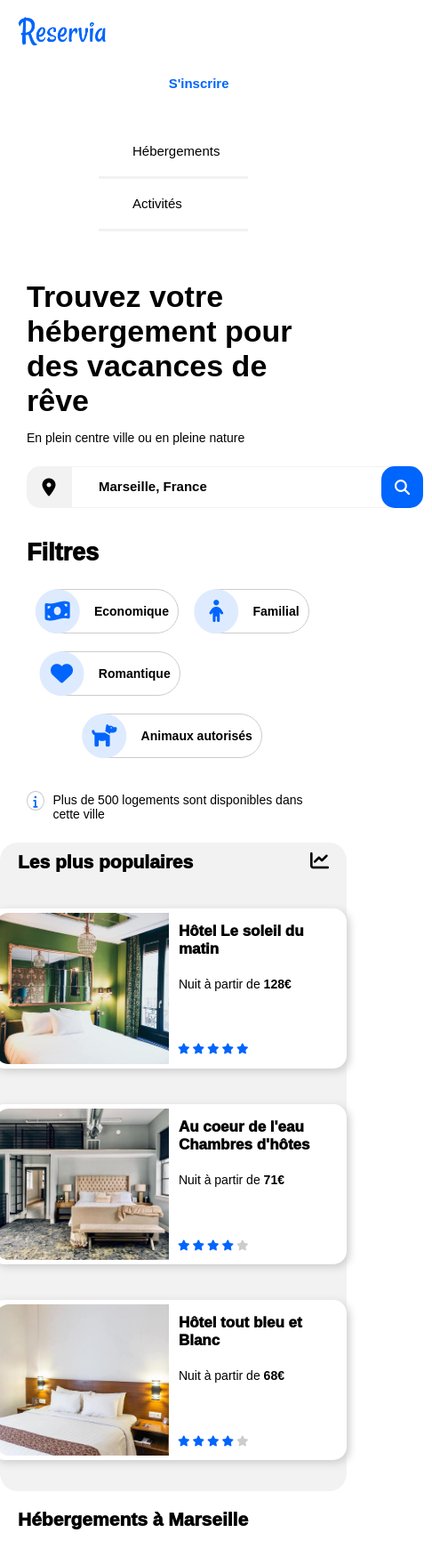
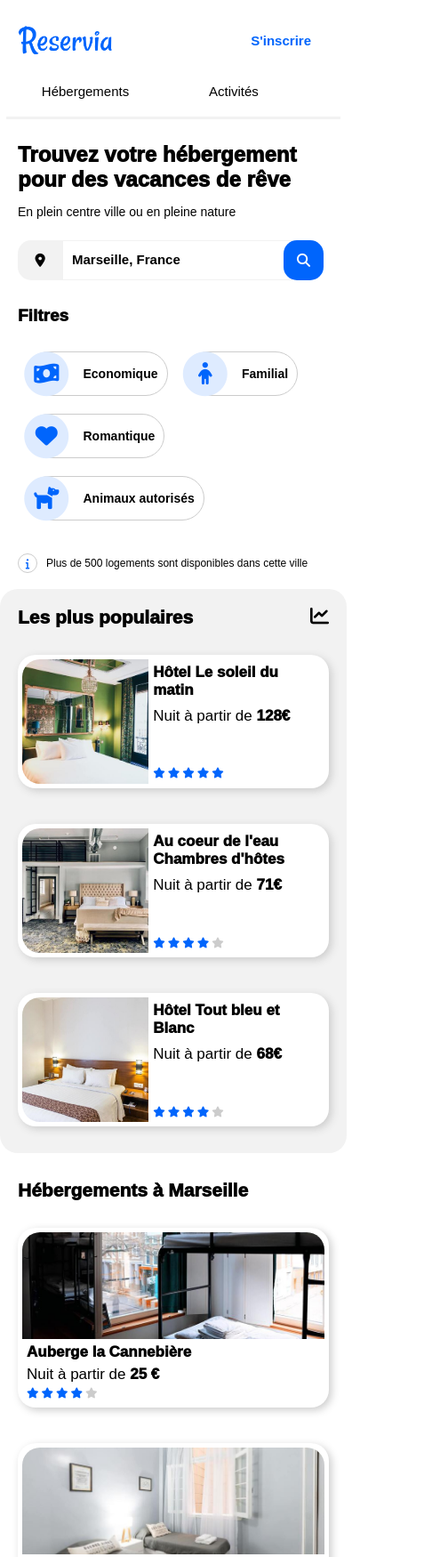
Before and after one commit to SAEZITO/Openclassroomprojet2, a plain HTML site: page Projet 2 - site- Reservia.html in a window 390 px wide. Shown: the top 1750 px of the page at 89% size, 486 px wide, since content can reach past the window. Drawn offline with Linux system fonts and the light colour scheme; a web font is replaced by a local one.

Commit message:
revision du code avant session de mentorat

```diff
--- a/Projet 2 - site- Reservia.html
+++ b/Projet 2 - site- Reservia.html
@@ -37,15 +37,15 @@
 
 			</nav>
 	</header>
-		<div class="search">
+	<div class="search">
 
     		<h1>Trouvez votre hébergement pour des vacances de rêve</h1>
     		<p>En plein centre ville ou en pleine nature</p>
 
 
 		<div class="position">
-			<form class="position" method="post">
-       			<label class="searchbar" for="search"><i class="fas fa-map-marker-alt"></i></label>	<!-- Logo de position -->
+			<form class="searchbar" method="post">
+       			<label class="iconposition" for="search"><i class="fas fa-map-marker-alt"></i></label>	<!-- Logo de position -->
        			<input type="text" class="greybrdr" placeholder="Marseille, France">
        			<button type="submit" class="bgblue">
        			<span class="iconsearch"><i class="fas fa-search"></i></span>
@@ -103,7 +103,7 @@
 		</div>
 
 			<p class="inforesult"><span class="circle"><i class="fas fa-info fa-stack-1x boldblue"></i></span> Plus de 500 logements sont disponibles dans cette ville</p>
-</div>
+	</div>
 <div class="centrepage">
 <section id="hebergement" class="hebergement">
 
@@ -261,7 +261,7 @@
                		<img class="imgtendance" alt="Hôtel tout bleu et Blanc" src="images/hebergements/4_small/febrian-zakaria-sjvU0THccQA-unsplash.jpg">
             	</div>
                 <div class="cardinfo2">
-               		<h3 class="cardfooter">Hôtel tout bleu et Blanc</h3>
+               		<h3 class="cardfooter">Hôtel Tout bleu et Blanc</h3>
                 	<p class="cardfooter">Nuit à partir de <b>68€</b></p>
                 	<i class="fas fa-star boldblue">
                 		<i class="fas fa-star boldblue"></i>
@@ -281,7 +281,7 @@
                     <h2>Activités à Marseille</h2>
         <article>
 
-        		<div class="activit">
+        		<div class="activ">
                     <div class="card3">
                     	<div class="cardimage3 imgact1">
                     		<img class="imgact" alt="Vieux port de Marseille" src="images/activites/4_small/reno-laithienne-QUgJhdY5Fyk-unsplash.jpg">
@@ -292,7 +292,7 @@
                     </div>
                 </div>
 
-                <div class="activit">
+                <div class="activ">
 
                     <div class="card3">
                     	<div class="cardimage3 imgact2">
@@ -314,7 +314,7 @@
 
                 </div>
 
-              	<div class="activit">
+              	<div class="activ">
                     <div class="card3">
                     	<div class="cardimage3 imgact1">
                     		<img class="imgact" alt="Parc National des Calanques" src="images/activites/4_small/kilyan-sockalingum-NR8-cBCN3aI-unsplash.jpg">
@@ -325,7 +325,7 @@
                     </div>
                 </div>
 
-                <div class="activit">
+                <div class="activ">
 
                     <div class="card3">
                     	<div class="cardimage3 imgact4">
--- a/Projet2-style-Reservia.css
+++ b/Projet2-style-Reservia.css
@@ -18,62 +18,112 @@ body
 	font-family: 'Raleway', Arial, Verdana, sans-serif;
     margin: 0px;
 }
+h1
+{
+    margin: 0;
+    font-weight: 1000;
+}
+h2
+{
+    margin: 1rem 0;
+    display: flex;
+    justify-content: space-between;
+    font-size: 2.1rem;
+    font-weight: 1000;
+}
+h3
+{
+    font-weight: 1000;
+    font-size: 1.9rem;
+    margin-right: 2rem;
+}
+h4
+{
+    font-weight: 1000;
+    font-size: 1.5rem;
+    margin: 0.5rem;
+}
+h5
+{
+    font-size: 1.7rem;
+    cursor: pointer;
+    margin: 5rem 0 0 0;
+    font-weight: 1000;
+}
+a
+{
+    color: black;
+    text-decoration-line: none;
+}
+a:hover
+{
+    color: #0065FC;
+}
+b
+{
+    font-weight: 1000;
+}
+p
+{
+    font-size: 1.4rem;
+}
 .container
 {
     max-width: 1440px;
     margin: 0 auto;
     font-size: 1.2rem;
 }
-a
+header
 {
-    color: black;
-    text-decoration-line: none;
-}
-b
-{
-    font-weight: 900;
-}
-p
-{
-    font-size: 1.4rem;
+       margin-bottom: 3rem;
 }
 nav
 {
 	display: flex;
 	justify-content: space-between;
 	align-items: center;
-    margin-bottom: 2em;
 }
 
-header nav a:hover 			/*placer un liseret au survol des choix de l'en-tête*/
+header nav a:hover
 {
+    padding-top: 3rem;
     border-top: 2.5px solid #0065FC;
     color: #0065FC;
-}
+}                                               /*placer un liseret au survol des choix de l'en-tête*/
 nav a
 {
     font-size: 1.5rem;
-    padding: 2.5rem 2rem 4rem 2rem;
+    padding: 3rem;
+}
+nav div
+{
+    padding: 2.1rem;
 }
 .navlogo
 {
-    margin-right: 95rem;
+   display: flex;
+   flex-grow: 1;
+   height: 5rem;
 }
-.logo
+
+/*Partie destinée à la recherche*/
+.search
 {
-    padding-top: 2.1rem;
-    width: 10rem;
-    height: 5rem;
+    display: flex;
+    flex-direction: column;
+    margin-bottom: 3rem;
 }
+
 .position
 {
     display: flex;
-    flex-wrap: nowrap;
-    font-weight: bold;
-    background: none;
-    margin-top: 1rem;
+    margin: 1rem 0;
 }
 .searchbar
+{
+    display: flex;
+}
+.iconposition
 {
     display: flex;
     justify-content: space-around;
@@ -81,7 +131,6 @@ nav a
     border-top-left-radius: 15px;
     border-bottom-left-radius: 15px;
     background-color: #F2F2F2F2;
-    height: 100%;
     width: 5rem;
     font-size: 1.5rem;
 }
@@ -92,11 +141,27 @@ input::placeholder
     font-size: 1.5rem;
     opacity: 1;
 }
-button
+.greybrdr
 {
-    display: flex;
-    align-items: center;
+    border: 1px solid #F2F2F2F2;
+    padding: 0 7rem 0 1rem;
 }
+.bgblue
+{
+    background-color: #0065FC;
+    color: white;
+    border-top-right-radius: 15px;
+    border-bottom-right-radius: 15px;
+    border: none;
+    font-size: 1.7rem;
+    font-weight: 500;
+    padding: 1.5rem;
+}
+.iconsearch
+{
+    display: none;
+}
+
 .filtre
 {
     display: flex;
@@ -105,6 +170,11 @@ button
     margin-top: 2rem;
     font-size: 1.9rem;
 }
+.titlefilter
+    {
+        font-size: 1.9rem;
+        margin-right: 3rem;
+    }
 .filterbut
 {
     display: flex;
@@ -154,7 +224,7 @@ button
     top: 7px;
 }
 
-
+/* partie du milieu avec hebergements et tendances*/
 .centrepage
 {
     display: flex;
@@ -167,14 +237,10 @@ button
 {
     display: flex;
     flex-direction: column;
-    flex-wrap: nowrap;
-    justify-content: flex-start;
     padding: 1rem 3rem;
     background-color: #F2F2F2;
     border-radius: 20px;
     width: 65%;
-    margin-bottom: 2rem;
-
 }
 article
 {
@@ -183,33 +249,41 @@ article
     flex-wrap: wrap;
     align-content: space-between;
     justify-content: space-between;
-    min-height: 50rem;
     margin-top: 2rem;
+    min-height: 51rem;
 }
 .card
 {
     display: flex;
     flex-direction: column;
-    align-items: center;
-    border-radius: 20px;
     width: 27rem;
     padding: 0.5rem;
+    margin: 0;
     background-color: white;
     border-radius: 2rem;
     box-shadow: 3px 3px 10px #CCCCCC;
     cursor: pointer;
-    margin-bottom: 2rem;
 }
 .cardimage
 {
     display: flex;
-    flex-wrap: nowrap;
-    flex-direction: column;
-    justify-content: flex-start;
     width: 100%;
+    height: 14rem;
     margin: 0;
     padding: 0;
 }
+.photoHeber
+{
+   width: 100%;
+   border-top-right-radius: 2rem;
+   border-top-left-radius: 2rem;
+   object-fit: cover;
+}
+.cardfooter
+{
+    margin: 0.5rem 0;
+}
+
 .cardinfo , .cardinfo2, .cardinfo3
 {
     display: flex;
@@ -217,43 +291,25 @@ article
     justify-content: space-between;
     font-size: 1.2rem;
     width: 100%;
-    padding: 1rem 0 1rem 1rem;
+    padding: 1rem;
     box-sizing: border-box;
 }
-.cardfooter
+.card:hover , .card2:hover , .card3:hover
 {
-    margin: 0.1rem;
+    transform: scale(1.2);
+    transition-duration: 1.5s;
 }
-.cardinfo2 i
-{
-    padding-top: 2rem;
-    font-size: 1.2rem;
-}
-.photoHeber
-{
-   display: block;
-   width: 100%;
-   height: 14rem;
-   border-top-right-radius: 20px;
-   border-top-left-radius: 20px;
-   object-fit: cover;
-}
+
 .tendances
 {
   display: flex;
     flex-direction: column;
-    justify-content: flex-start;
     padding: 1rem 3rem;
     background-color: #F2F2F2;
     border-radius: 20px;
     width: 25%;
-    margin-bottom: 2rem;
 }
-.card2:hover , .card:hover , .card3:hover
-{
-    transform: scale(1.2);
-    transition-duration: 1.5s;
-}
+
 .card2
 {
     display: flex;
@@ -261,10 +317,10 @@ article
     width: 100%;
     height: 15rem;
     text-align: left;
-    margin: 0 0 2rem 0;
     padding: 0.5rem;
+    margin: 0 0 5rem 0;
     background-color: white;
-    border-radius: 15px;
+    border-radius: 2rem;
     box-shadow: 3px 3px 10px #CCCCCC;
     cursor: pointer;
 }
@@ -276,7 +332,7 @@ article
     margin: 0;
     padding: 0;
     height: 100%;
-    width: 20rem;
+    width: 25rem;
 
 }
 .imgtendance
@@ -284,10 +340,17 @@ article
     display: flex;
     height: 100%;
     width: 100%;
-    border-top-left-radius: 15px;
-    border-bottom-left-radius: 15px;
+    border-top-left-radius: 2rem;
+    border-bottom-left-radius: 2rem;
     object-fit: cover;
 }
+
+.cardinfo2 i
+{
+    padding-top: 2rem;
+}
+
+/*Partie centrale du bas:  Activités à Marseille*/
 .activités
 {
     display: flex;
@@ -295,20 +358,21 @@ article
     padding: 0;
     margin: 0;
 }
-.activit
+.activ
 {
     display: flex;
     flex-wrap: wrap;
     align-content: space-between;
-    width: 25%;
+    width: 23%;
 }
 .card3
 {
     display: flex;
     flex-direction: column;
+    width: 100%;
     padding: 0;
     background-color: white;
-    border-radius: 15px;
+    border-radius: 2rem;
     box-shadow: 3px 3px 10px #CCCCCC;
     cursor: pointer;
 }
@@ -319,48 +383,41 @@ article
     padding: 0;
     width: 100%;
     flex-direction: column;
-    justify-content: center;
 }
-.imgact1
-{
-    height: 45rem;
-    width: 33rem;
-}
+
 .imgact
 {
     border-radius: 15px 15px 0px 0px;
     object-fit: cover;
-    box-sizing: border-box;
     height: 100%;
 }
 
+.imgact1
+{
+    height: 45rem;
+}
 .imgact2
 {
     height: 25rem;
-    width: 33rem;
 }
-
 .imgact3
 {
     height: 11rem;
-    width: 33rem;
 }
 .imgact4
 {
     height: 20rem;
-    width: 33rem;
 }
 .imgact5
 {
     height: 16rem;
-    width: 33rem;
 }
+
+
 footer
 {
     display: flex;
-    justify-content: space-between;
     background-color: #F2F2F2;
-    width: 100%;
     margin: 3rem 0 0 0;
     padding: 5rem 4rem;
     box-sizing: border-box;
@@ -369,20 +426,18 @@ footer
 li
 {
     list-style: none;
-    margin-right: 30rem;
+    margin: 1rem 0 0 0;
     padding: 0;
 }
 ul
 {
     font-weight: 500;
-    font-size: 1.5rem;
+    font-size: 1.4rem;
     padding: 0rem;
-    margin-top: 1rem;
+    margin: 2rem 25rem 0 0;
 }
-.iconsearch
-{
-    display: none;
-}
+
+
 .cyan
 {
     color: #DEEBFF;
@@ -392,58 +447,13 @@ ul
     color: #0065FC;
     font-weight: bold;
 }
-.bgblue
-{
-    background-color: #0065FC;
-    color: white;
-    border-top-right-radius: 15px;
-    border-bottom-right-radius: 15px;
-    border: none;
-    font-size: 1.4rem;
-    font-weight: 600;
-    padding: 2rem;
-}
 .grey
 {
     color: #CCCCCC;
 }
-.greybrdr
-{
-    border: 1px solid #F2F2F2F2;
-    padding: 0 7rem 0 1rem;
-}
-h1
-{
-    margin: 0;
-}
-h2
-{
-    margin: 1rem 0;
-    display: flex;
-    justify-content: space-between;
-    font-size: 2.1rem;
-    font-weight: 1000;
-}
-h3
-{
-    font-weight: 1000;
-    font-size: 1.7rem;
-    margin-right: 2rem;
-}
-h4
-{
-    font-weight: 800;
-    font-size: 1.6rem;
-    margin: 1rem;
-    cursor: pointer;
-}
-h5
-{
-    font-size: 1.7rem;
-    cursor: pointer;
-    margin: 0;
-    font-weight: 800;
-}
+
+
+
 
 /** Mobile **/
 @media (max-width: 480px)
@@ -454,12 +464,20 @@ h5
         max-width: inherit;
 
     }
+    header
+    {
+        margin-bottom: 1rem;
+    }
     header nav a:hover
     {
     color: #0065FC;
     border-top: 0;
     }
-
+    nav a, nav div
+    {
+        padding: 2rem;
+        margin: 0;
+    }
     nav
      {
         flex-wrap: wrap;
@@ -470,9 +488,7 @@ h5
      nav :nth-child(3) , nav :nth-child(2)
      {
         order: 3;
-        padding: 1.8rem;
         border-bottom: 3px solid #F2F2F2;
-        width: 40%;
     }
 
      .navheb:hover , .navact:hover
@@ -480,31 +496,25 @@ h5
     border-bottom: 3px solid #0065FC;
     color: #0065FC;
     }
-
-     .navlogo
-     {
-        width: 40%;
-        display: flex;
-        justify-content: flex-start;
-        margin: 0;
-     }
-
-    .navheb
-    {       }
-    .navinsc
-    {    width: 50%;
-        display: flex;
-        justify-content: flex-end;
-        align-self: flex-end;
+    .navheb, .navact
+    {
+        width: 38%;
+    }
+    .navlogo
+    {
+        width: 20%;
+        padding: 0 0 0 2rem;
     }
     .logo
     {
         padding: 0;
         margin: 0;
     }
+
     .search
     {
         padding: 0 2rem;
+        margin: 0;
     }
     .textsearch
     {
@@ -531,6 +541,7 @@ h5
     .filtre
     {
         flex-wrap: wrap;
+        margin-top: 0;
     }
     .titlefilter
     {
@@ -550,11 +561,14 @@ h5
     {
         margin: 0;
     }
-
+    .inforesult
+    {
+        font-size: 1.2rem;
+    }
     .centrepage
     {
         flex-direction: column-reverse;
-        margin: 0;
+        margin: 1rem 0;
     }
     .card2:hover , .card:hover , .card3:hover
     {
@@ -562,76 +576,86 @@ h5
     }
     article
     {
-        width: 100%;
-        height: 100%;
-        margin: 0 0 1.5rem 0;
-
+        flex-direction: column;
+        margin: 0;
+    }
+    .cardfooter
+    {
+        font-size: 1.7rem;
+        margin: 0 0 0.5rem 0;
     }
     .tendances
     {
         width: 100%;
-        padding: 0;
-        margin: 1rem 0;
+        padding: 1rem 2rem;
+        margin: 0;
+        box-sizing: border-box;
     }
     .hebergement
     {
         width: 100%;
         background: inherit;
-        padding: 0;
+        padding: 1rem 2rem;
+        margin: 1rem 0;
+        box-sizing: border-box;
+    }
+    h5
+    {
         margin: 1rem 0;
     }
-    .activit
+    .activités
+    {
+        width: 100%;
+        padding: 0 2rem;
+        margin: 1rem 0;
+        box-sizing: border-box;
+    }
+    .activ
     {
         width: 100%;
     }
     .cardimage
     {
+        height: 12rem;
         width: 100%;
     }
     .imgact1, .imgact2, .imgact3, .imgact4, .imgact5
     {
-        height: 16rem;
+        height: 12rem;
         width: 100%;
     }
-    .card2
-    {
-        margin: 1rem 2rem;
-    }
-    .card
+    .card, .card2, .card3
     {
         width: 100%;
-        margin: 2rem;
+        margin: 2rem 0;
+        box-sizing: border-box;
     }
-    .card3
+    .cardinfo, .cardinfo2
     {
-        width: 100%;
-        margin: 2rem;
-    }
-    .cardinfo3
-    {
-        padding: 0;
-    }
-    h2
-    {
-        padding: 0 2rem;
-    }
-    h5
-    {
-        margin: 0.5rem 1.5rem;
+        padding: 0.5rem;
     }
     footer
     {
         flex-direction: column;
         margin:  0;
     }
+    ul
+    {
+        margin: 0;
+    }
     li
     {
-        margin: 0.5rem 0;
+        margin: 1rem 0;
     }
 }
 /** Tablet **/
-@media (max-width: 768px) {
-            .container
+@media (min-width: 481px) and (max-width: 768px) {
+    body
+    {
+        margin: 0;
+        padding: 0;
+    }
+    .container
     {
         margin: 0;
         max-width: inherit;
@@ -642,13 +666,19 @@ h5
     {
         padding: 1rem 3rem;
     }
-    .navlogo
+    nav
     {
-        margin-right: 25rem;
+        margin-bottom: 1rem;
     }
-    .logo
+    nav a
     {
+        font-size: 1.9rem;
+    }
+    nav div
+    {
+        width: 20%;
         padding: 0;
+        margin: 2rem;
     }
     .search
     {
@@ -676,6 +706,10 @@ h5
         margin: 1.5rem 0;
         padding: 0;
     }
+    .inforesult
+    {
+        margin: 3rem 0 0 0;
+    }
     article
     {
         margin-top: 1rem;
@@ -684,6 +718,7 @@ h5
     .hebergement
     {
         width: 100%;
+        margin: 0;
     }
     .card
     {
@@ -693,7 +728,7 @@ h5
     .tendances
     {
         width: 100%;
-        margin: 0;
+        margin: 3rem 0;
     }
 
     .card2
@@ -708,11 +743,12 @@ h5
     .activités
     {
         padding: 1rem 3rem;
+        margin: 1rem 0;
     }
-    .activit
+    .activ
     {
-        width: 50%;
-        margin: 1rem 0;
+        width: 45%;
+        margin: 1rem;
     }
     .greybrdr
     {
@@ -725,10 +761,10 @@ h5
     }
     h3
     {
-        margin: 1rem 0;
+        margin: 3rem 0;
     }
     h5
     {
-        margin-bottom: 1rem;
+        margin: 0 0 2rem 0;
     }
 }
```
